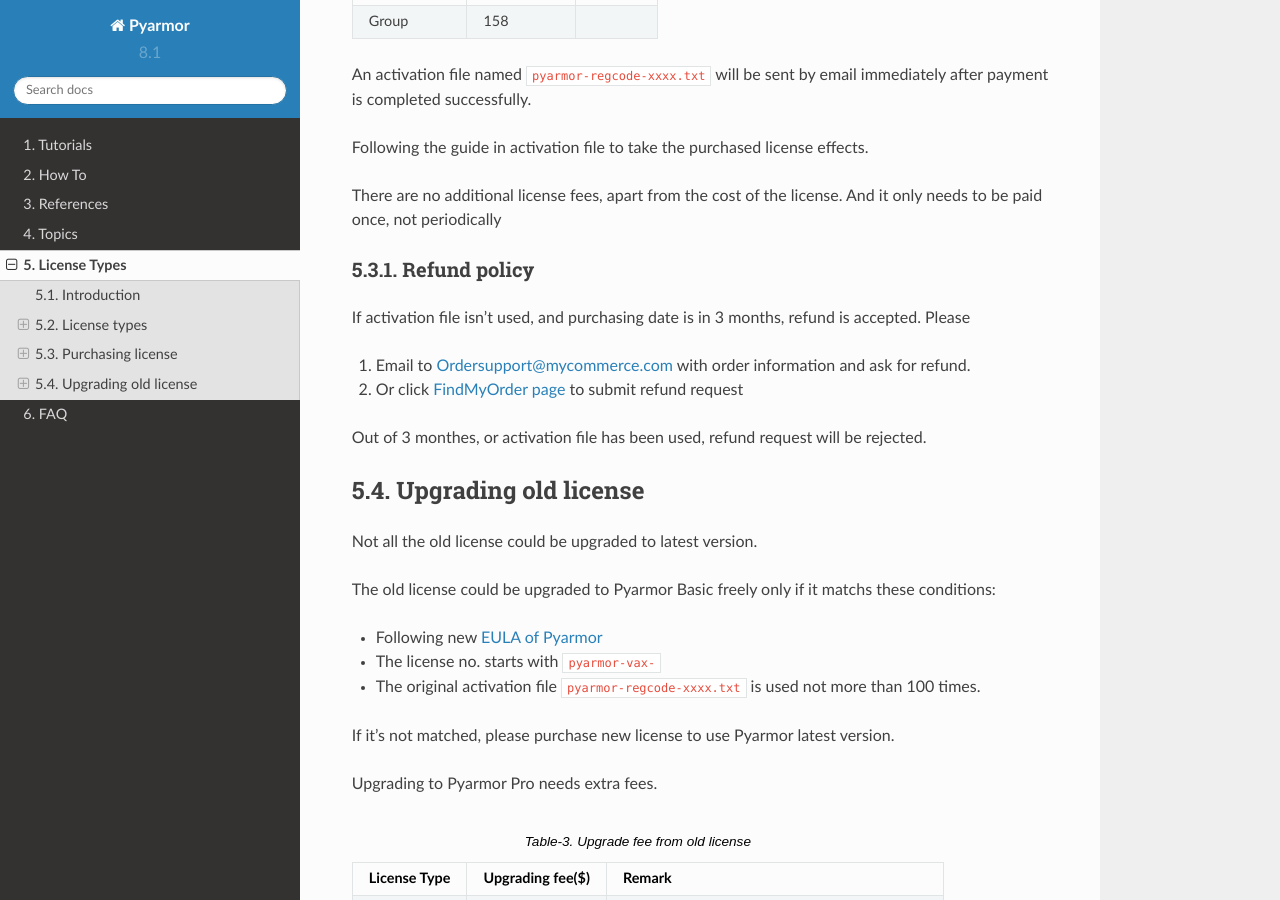
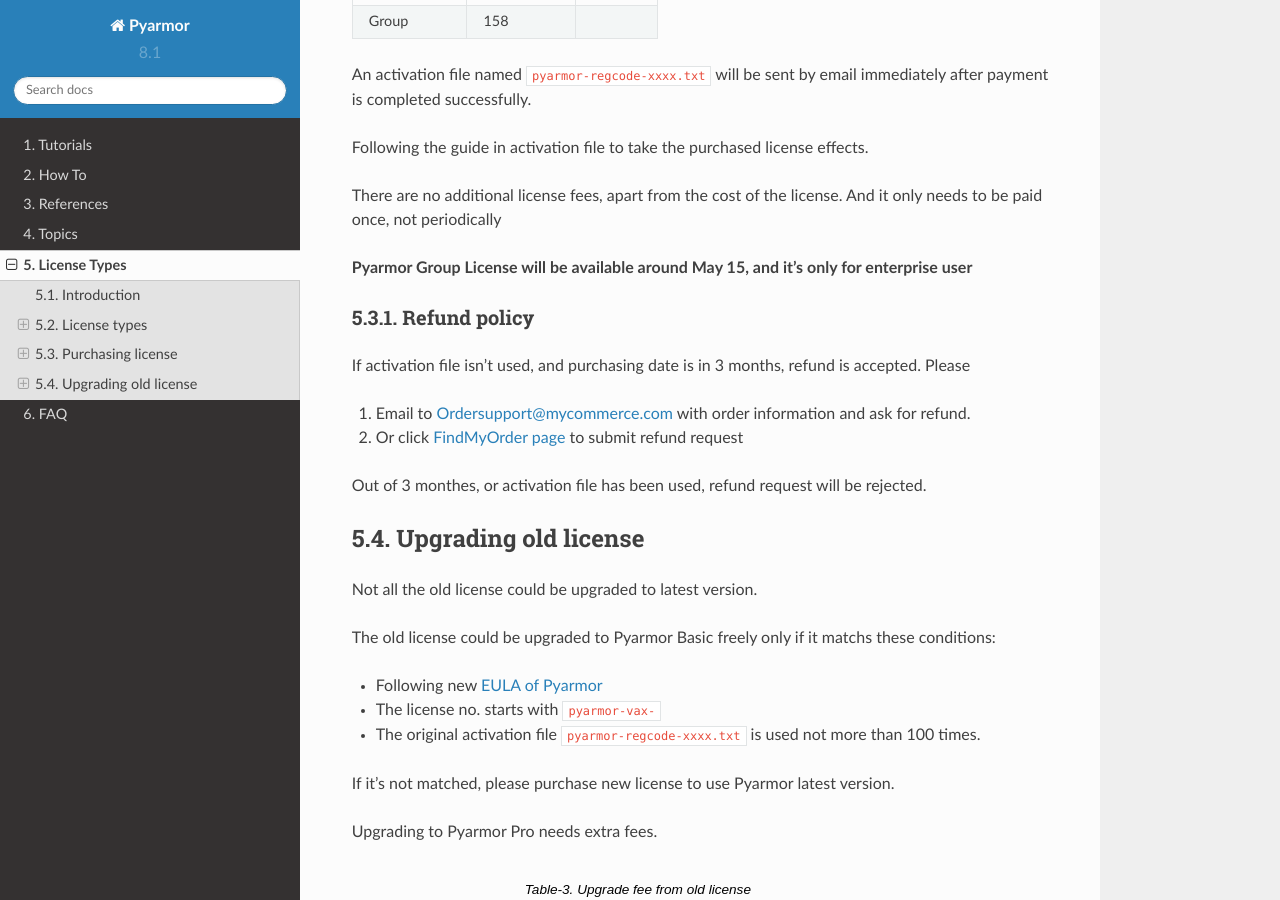
Before and after one commit to dashingsoft/pyarmor, a Sphinx documentation site: the page built from docs/licenses.rst, in a window 1280 px wide and 900 px high, scrolled down 3319 px. Built offline with Sphinx 7.4.7 and the Read the Docs theme 2.0.0, drawn with Linux system fonts in a browser that asks for light colours.

Commit message:
Add notes for group license

```diff
--- a/docs/licenses.rst
+++ b/docs/licenses.rst
@@ -162,6 +162,8 @@
 There are no additional license fees, apart from the cost of the license. And it
 only needs to be paid once, not periodically
 
+**Pyarmor Group License will be available around May 15, and it's only for enterprise user**
+
 Refund policy
 -------------
 
```
